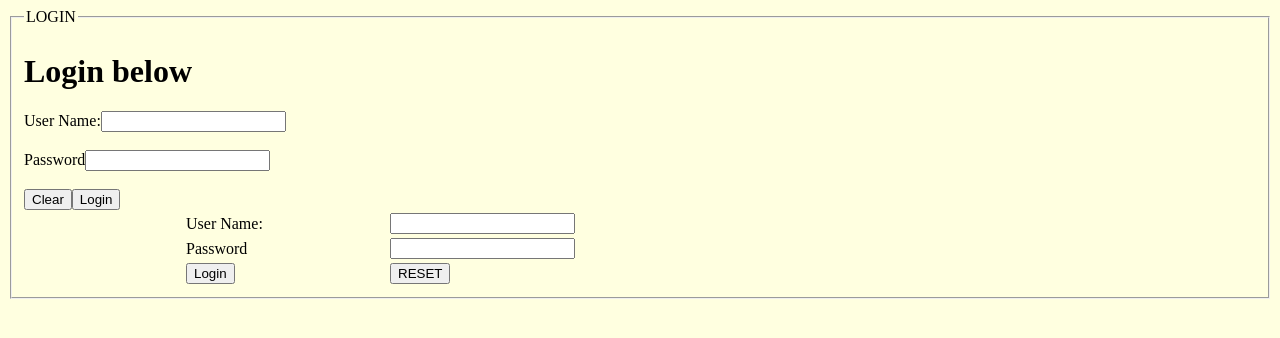
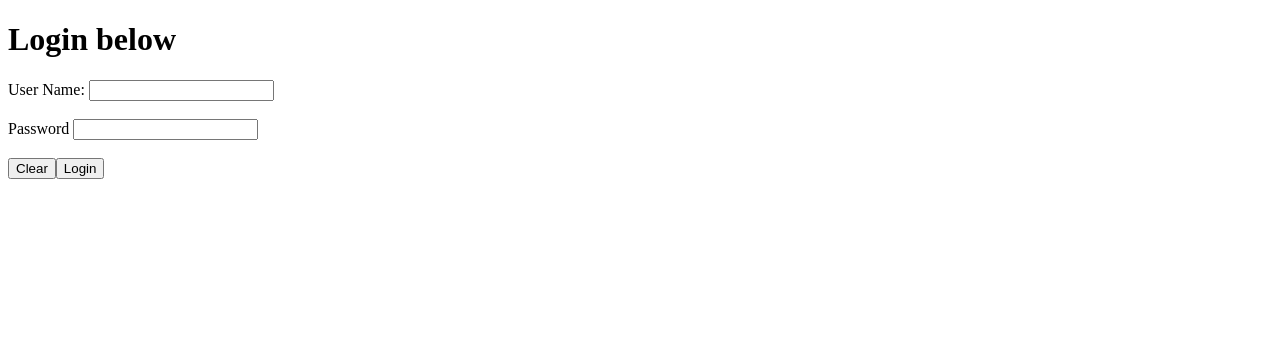
Before and after one commit to UtpalKuma-r/EasyApplication, a PHP site: page /login.php in a window 1280 px wide. Shown: the top 338 px of the page. Run offline with PHP 8.4, Linux system fonts and the light colour scheme.

Commit message:
Update login.php

```diff
--- a/login.php
+++ b/login.php
@@ -1,30 +1,4 @@
 <!DOCTYPE html>
-<html>
-<body bgcolor="lightyellow">
-<FORM><fieldset><legend><ALIGN="CENTER">LOGIN</ALIGN="CENTER"></legend>
-		<TABLE ALIGN="CENTER">
-			<TR>
-				<TD WIDTH="200">User Name:</TD>
-				<TD WIDTH="600"><INPUT TYPE="TEXT" NAME="UserName" required></TD>
-				<TD WIDTH="100"></TD>
-			</tr>
-			<TR>
-				<TD>Password</TD>
-				<TD><INPUT TYPE="password" INPUT="password" required></TD>
-				<TD></TD>
-			</tr>
-                        <TR>
-
-				<TD ><button type="submit">Login</button></TD>
-				<TD><INPUT TYPE="RESET"  VALUE="RESET">&nbsp;&nbsp;&nbsp;</TD>
-			</tr>
-
-
-
-</form>
-
-</body>
-<html lang="en">
 <head>
     <meta charset="UTF-8">
     <meta http-equiv="X-UA-Compatible" content="IE=edge">
```
